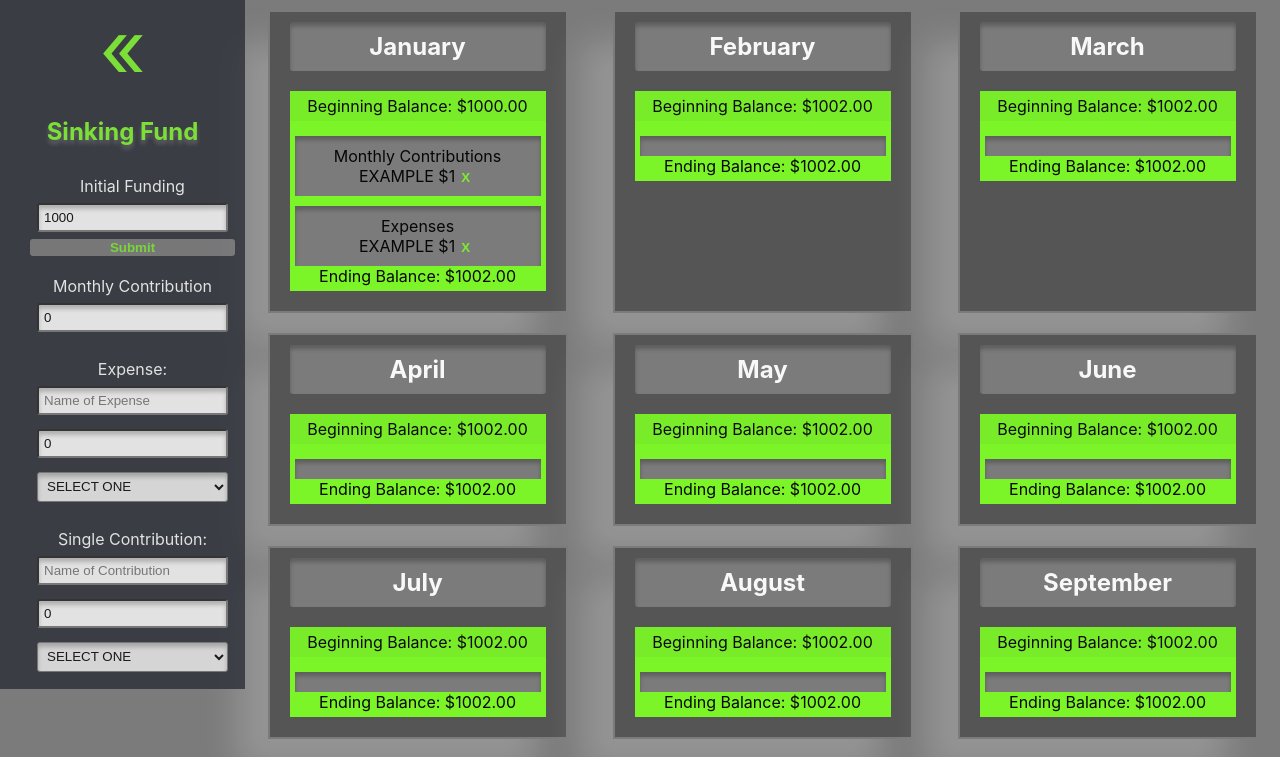
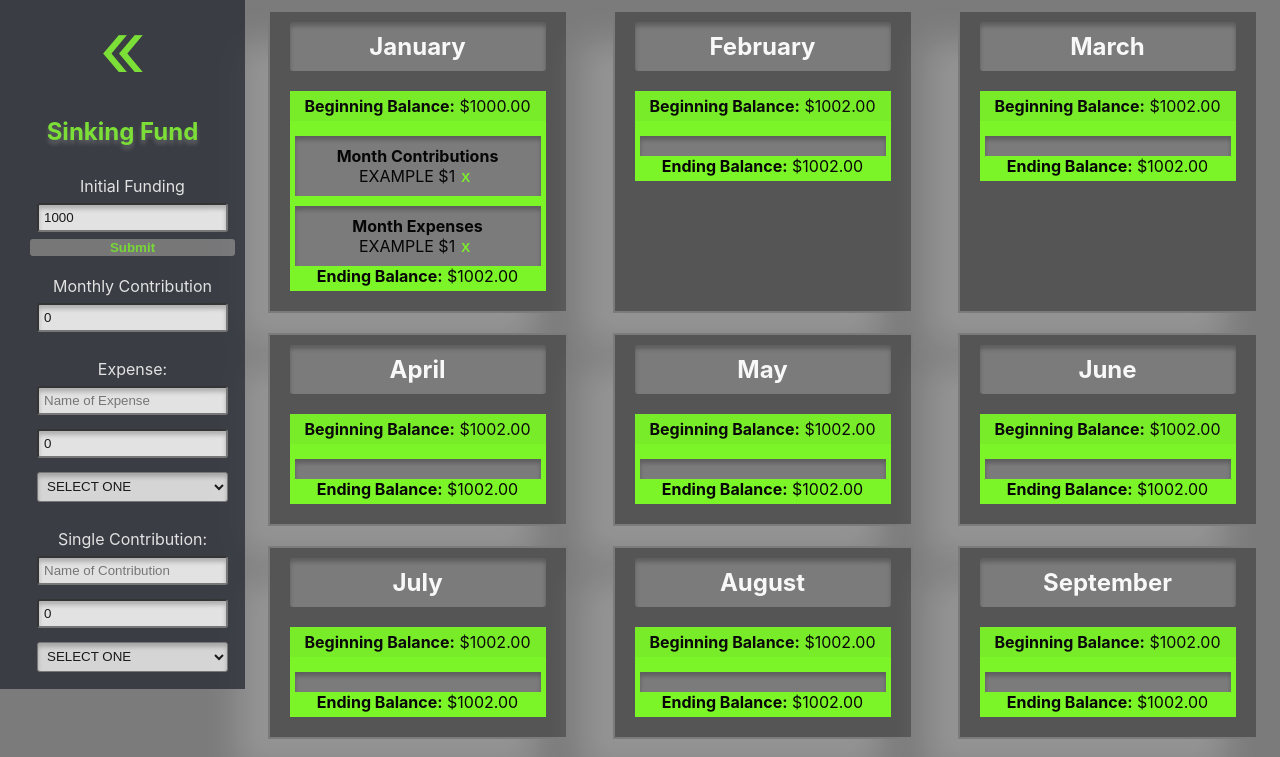
Before and after one commit to saykaren/SinkingFund, a React (Create React App) app: page / in a window 1280 px wide. Shown: the top 757 px of the page. Built offline with nearby package versions, Linux system fonts and the light colour scheme.

Commit message:
Styling Headers
Updated styling for contribution and expenses as well as beginning and ending balance to stand out a bit more

```diff
--- a/src/Components/App/App.tsx
+++ b/src/Components/App/App.tsx
@@ -2,7 +2,7 @@ import React, { useState } from 'react';
 import '../Styling/App.scss';
 import TestData from './TestData';
 import Footer from './Footer';
-import StartData from "./StartData";
+import StartData from './StartData';
 
 const App = () => {
   // const [data, setData] = useState(TestData);
@@ -22,10 +22,10 @@ const App = () => {
   const [monthlyContribution, setMonthlyContribution] = useState<number>(0);
 
   const [menu, setMenu] = useState(true);
-  interface handleUpdateProps {
-    month: number;
-    index: number;
-  }
+  // interface handleUpdateProps {
+  //   month: number;
+  //   index: number;
+  // }
   const handleUpdate = (month: number, index: number) => {
     let initialData = [...data];
     initialData[month - 1].monthData.splice(index, 1);
@@ -311,7 +311,8 @@ const App = () => {
                     data.begBalance >= 0 ? 'positiveBalance' : 'negativeBalance'
                   }
                 >
-                  Beginning Balance: ${data.begBalance.toFixed(2)}
+                  <span className="monthHeader"> Beginning Balance:</span> $
+                  {data.begBalance.toFixed(2)}
                 </div>
               </div>
               <div
@@ -322,12 +323,15 @@ const App = () => {
                 }
               >
                 <div className="monthExpenses">
-                  {(monthlyContribution > 0 || data.monthContributions.length > 0) &&
-                          <>
-                      <div> Monthly Contributions</div>
-                      {monthlyContribution > 0 && <div>${monthlyContribution} </div>}
-                      </>
-                  }
+                  {(monthlyContribution > 0 ||
+                    data.monthContributions.length > 0) && (
+                    <>
+                      <div className="monthHeader"> Month Contributions</div>
+                      {monthlyContribution > 0 && (
+                        <div>${monthlyContribution} </div>
+                      )}
+                    </>
+                  )}
 
                   {data.monthContributions.length > 0 &&
                     data.monthContributions.map((data, index) => (
@@ -345,7 +349,7 @@ const App = () => {
                 </div>
                 {data.monthData.length > 0 && (
                   <div className="monthExpenses">
-                    Expenses
+                    <div className="monthHeader">Month Expenses</div>
                     {data.monthData.map((data, index) => (
                       <div key={index}>
                         {data.title} ${data.cost}
@@ -360,7 +364,8 @@ const App = () => {
                     ))}
                   </div>
                 )}
-                Ending Balance: ${data.endBalance.toFixed(2)}
+                <span className="monthHeader"> Ending Balance:</span> $
+                {data.endBalance.toFixed(2)}
               </div>
             </section>
           ))}
--- a/src/Components/Styling/App.scss
+++ b/src/Components/Styling/App.scss
@@ -45,6 +45,10 @@ button{
   background-color: $third_color;
   box-shadow: inset 0px 4px 4px rgba(0, 0, 0, 0.25);
   padding: 10px;
+}
+
+.monthHeader {
+  font-weight: bolder;
 }
 
 .monthInputs, .monthEndBalance {
```
